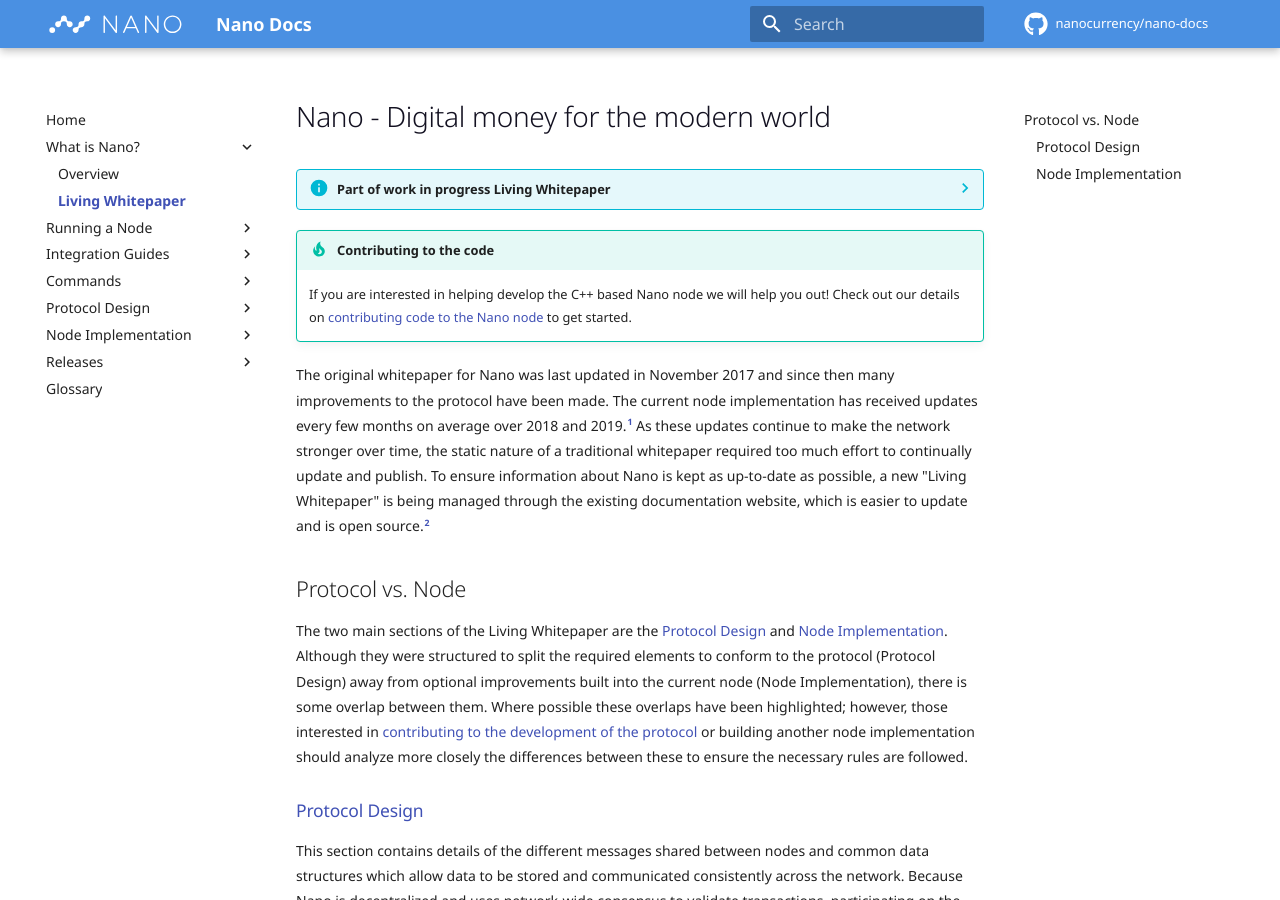
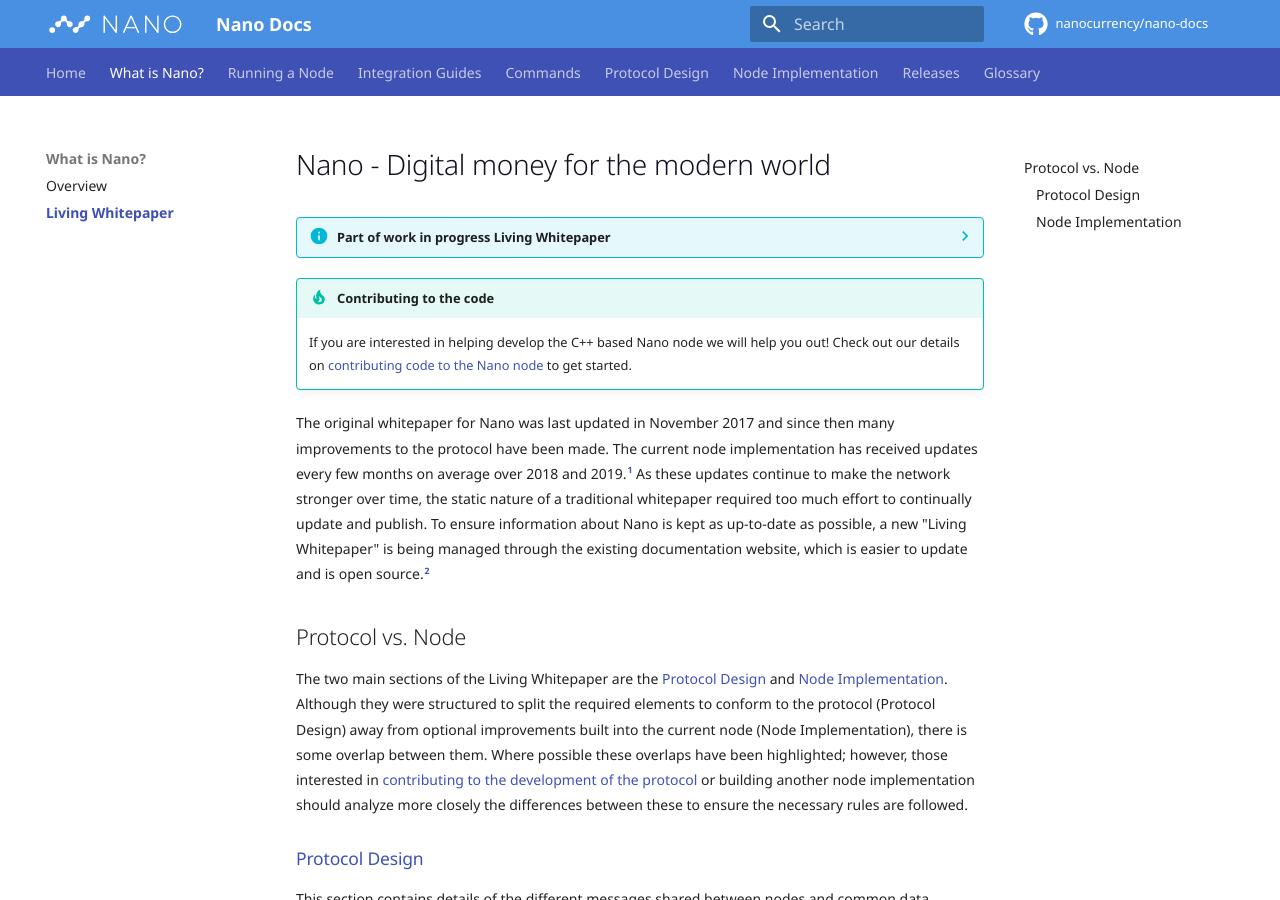
Before and after one commit to nanocurrency/nano-docs, an MkDocs documentation site: the page built from docs/what-is-nano/living-whitepaper.md, in a window 1280 px wide and 900 px high. Built offline with MkDocs 1.6.1 and Material for MkDocs 9.7.7, drawn with Linux system fonts in a browser that asks for light colours; comment, search, counter and statistics services are not loaded; some of the changed lines change nothing that is shown.

Commit message:
Add tabs to navigation

```diff
--- a/mkdocs.yml
+++ b/mkdocs.yml
@@ -13,6 +13,8 @@
     repo: 'fontawesome/brands/github'
   favicon: 'images/favicon.png'
   custom_dir: 'theme'
+  features:
+    - tabs
 nav:
   - Home: index.md
   - What is Nano?:
```
